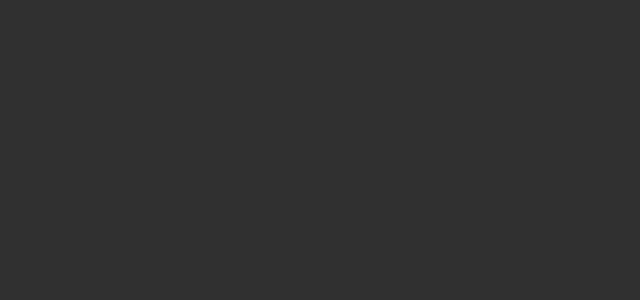
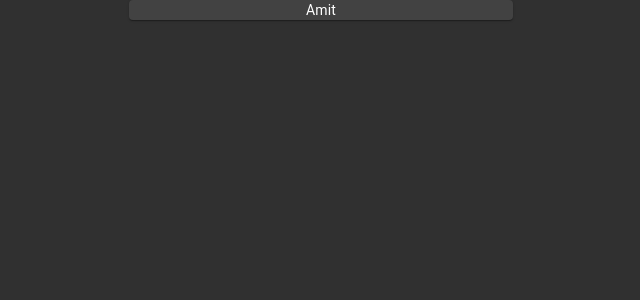
Before and after one commit to amitlisha/React-Todo-List, a React (Create React App) app: page / in a window 1280 px wide. Shown: the top 300 px of the page, without its empty margins (319-959 px from the left). Built offline with nearby package versions, Linux system fonts and the light colour scheme.

Commit message:
Add TodosCard component base - WIP

```diff
--- a/src/App.tsx
+++ b/src/App.tsx
@@ -1,8 +1,13 @@
 import React from "react";
 import "./App.css";
+import TodosCard from "./components/TodosCard";
 
 function App() {
-  return <div className="App"></div>;
+  return (
+    <div className="App">
+      <TodosCard></TodosCard>
+    </div>
+  );
 }
 
 export default App;
--- /dev/null
+++ b/src/components/TodosCard.tsx
@@ -0,0 +1,20 @@
+import React, { FunctionComponent, useState } from "react";
+import { sizing } from "@material-ui/system";
+import Paper from "@material-ui/core/Paper";
+import { Box } from "@material-ui/core";
+
+interface IProps {}
+
+const TodosCard: FunctionComponent<IProps> = () => {
+  const [isDone, setIsDone] = useState(false);
+
+  return (
+    <div>
+      <Box m="auto" width="30%" height="30%">
+        <Paper>Amit</Paper>
+      </Box>
+    </div>
+  );
+};
+
+export default TodosCard;
```
